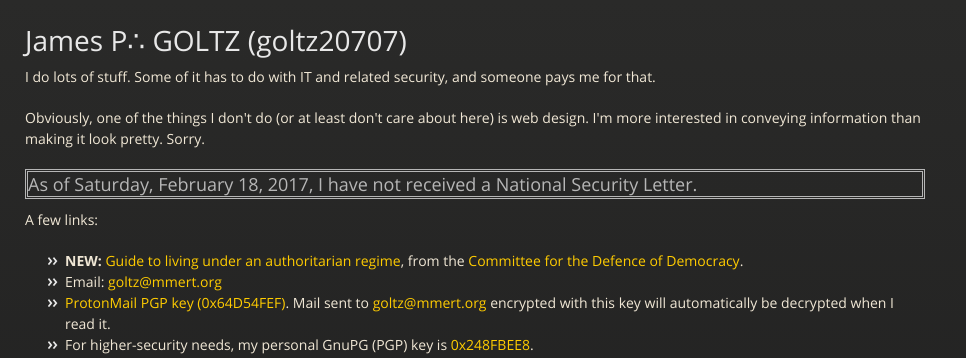
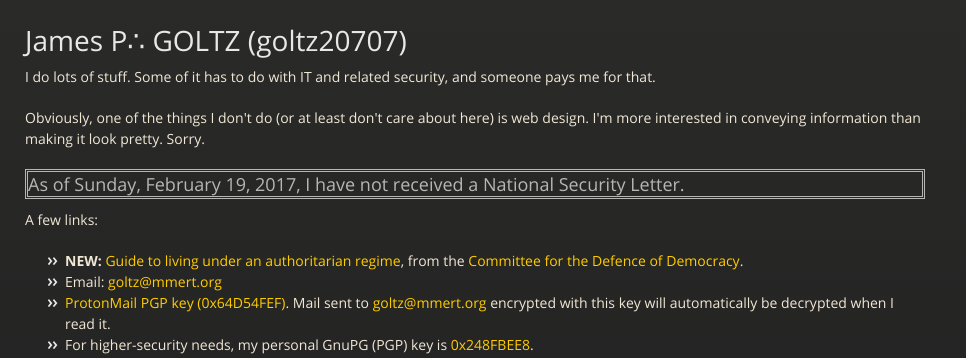
Before and after one commit to goltz20707/goltz20707.github.io, a Jekyll site: the page built from index.html, in a window 1280 px wide. Shown: the top 358 px of the page, without its empty margins (0-966 px from the left). Built offline with Jekyll 4.4.1, drawn with Linux system fonts in a browser that asks for light colours.

Commit message:
Update nsl.html

```diff
--- a/_includes/nsl.html
+++ b/_includes/nsl.html
@@ -4,6 +4,6 @@ date '+%A, %B %e, %Y,'
 
 <h3 style="border: double">As of
 
-Saturday, February 18, 2017,
+Sunday, February 19, 2017,
 
 I have not received a National Security Letter.</h3>
```
